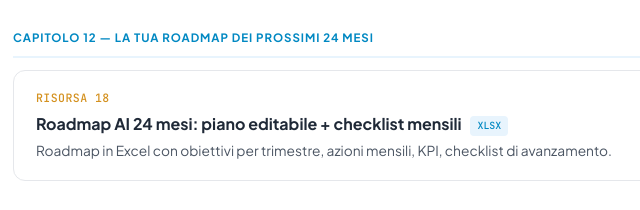
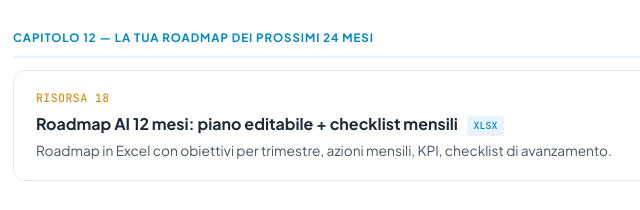
Before and after one commit to Aliosaaaa/ai-in-pratica-risorse, a plain HTML site: page index.html in a window 1280 px wide. Shown: the part 4063-4273 px from the top of the page, 151-791 px from the left. Drawn offline with Linux system fonts and the light colour scheme.

Commit message:
Roadmap risorsa 18: rinomina file 24->12 Mesi + landing aggiornata
Co-Authored-By: Claude Opus 4.8 (1M context) <noreply@anthropic.com>

```diff
--- a/index.html
+++ b/index.html
@@ -390,7 +390,7 @@
       <div class="chapter-label">Capitolo 12 — La tua roadmap dei prossimi 24 mesi</div>
       <div class="resource-card">
         <div class="resource-id">Risorsa 18</div>
-        <div class="resource-title">Roadmap AI 24 mesi: piano editabile + checklist mensili <span class="format-badge">XLSX</span></div>
+        <div class="resource-title">Roadmap AI 12 mesi: piano editabile + checklist mensili <span class="format-badge">XLSX</span></div>
         <div class="resource-desc">Roadmap in Excel con obiettivi per trimestre, azioni mensili, KPI, checklist di avanzamento.</div>
       </div>
     </div>
```
Also changed, not shown: 2 other files.
